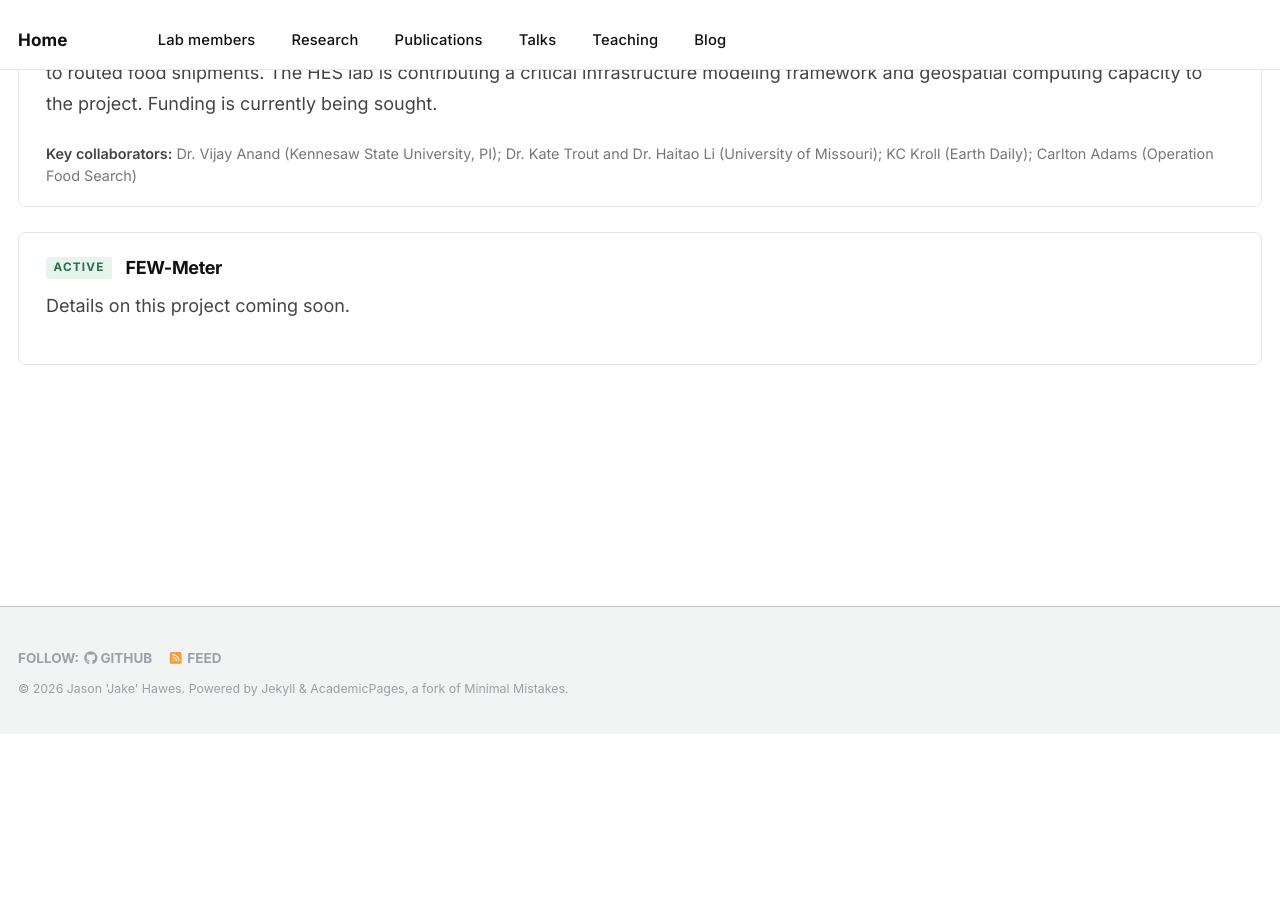
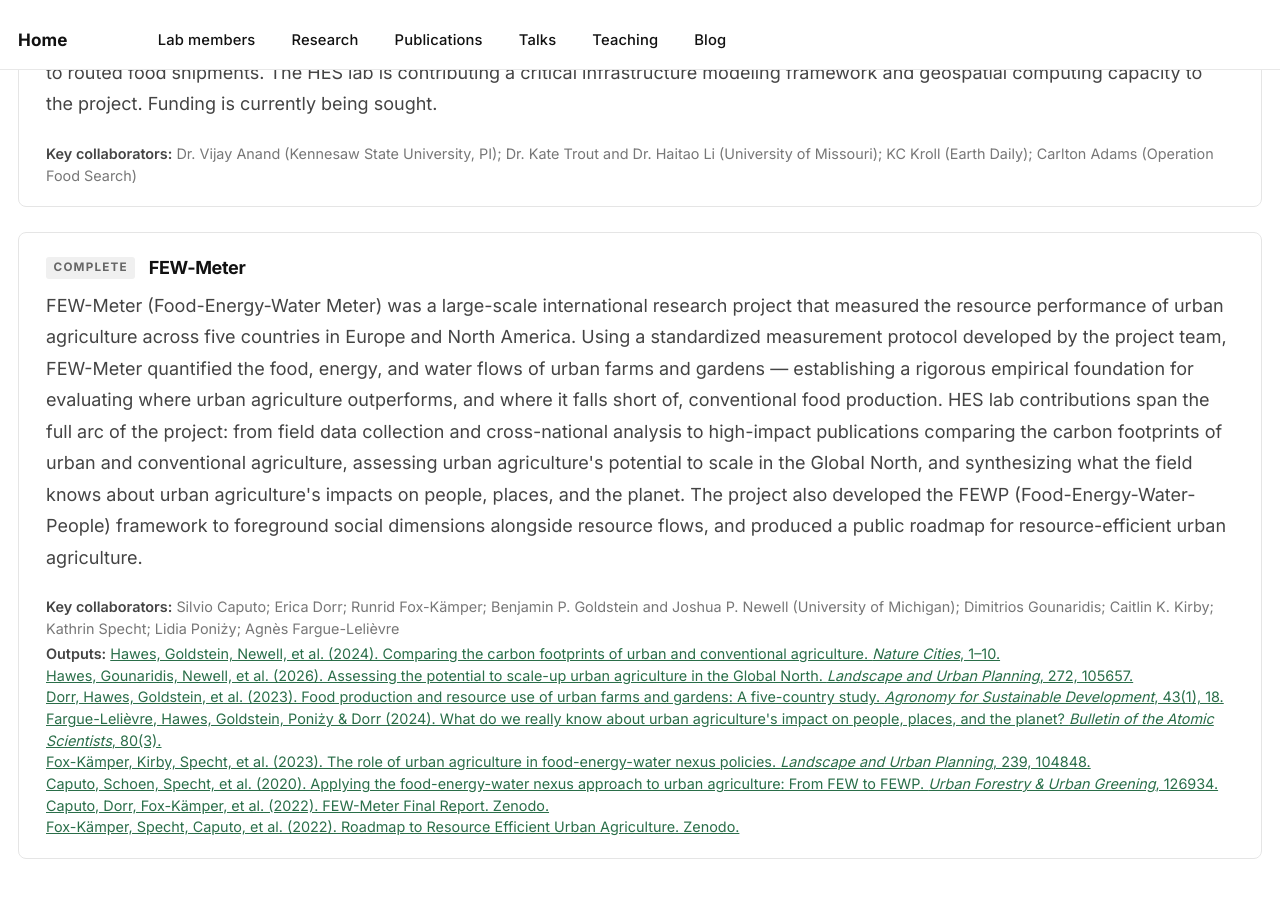
Before and after one commit to jkhawes/jkhawes.github.io, a Jekyll site: the page built from _research/circular-economy.md, in a window 1280 px wide and 900 px high, scrolled down 2612 px. Built offline with Jekyll 4.4.1, drawn with Linux system fonts in a browser that asks for light colours; before the commit the page ends 3347 px from its top, so only the background shows below that.

Commit message:
Update circular-economy.md

```diff
--- a/_research/circular-economy.md
+++ b/_research/circular-economy.md
@@ -162,8 +162,21 @@ The HES lab investigates the social and material dimensions of sustainability
 
 <div class="hes-project">
   <div class="hes-project__header">
-    <span class="hes-project__status hes-project__status--active">Active</span>
+    <span class="hes-project__status hes-project__status--complete">Complete</span>
     <h3 class="hes-project__title">FEW-Meter</h3>
   </div>
-  <p class="hes-project__desc">Details on this project coming soon.</p>
+  <p class="hes-project__desc">FEW-Meter (Food-Energy-Water Meter) was a large-scale international research project that measured the resource performance of urban agriculture across five countries in Europe and North America. Using a standardized measurement protocol developed by the project team, FEW-Meter quantified the food, energy, and water flows of urban farms and gardens — establishing a rigorous empirical foundation for evaluating where urban agriculture outperforms, and where it falls short of, conventional food production. HES lab contributions span the full arc of the project: from field data collection and cross-national analysis to high-impact publications comparing the carbon footprints of urban and conventional agriculture, assessing urban agriculture's potential to scale in the Global North, and synthesizing what the field knows about urban agriculture's impacts on people, places, and the planet. The project also developed the FEWP (Food-Energy-Water-People) framework to foreground social dimensions alongside resource flows, and produced a public roadmap for resource-efficient urban agriculture.</p>
+  <div class="hes-project__meta">
+    <div><span>Key collaborators:</span> Silvio Caputo; Erica Dorr; Runrid Fox-Kämper; Benjamin P. Goldstein and Joshua P. Newell (University of Michigan); Dimitrios Gounaridis; Caitlin K. Kirby; Kathrin Specht; Lidia Poniży; Agnès Fargue-Lelièvre</div>
+    <div><span>Outputs:</span>
+      <a href="https://doi.org/10.1038/s44284-023-00023-3" target="_blank">Hawes, Goldstein, Newell, et al. (2024). Comparing the carbon footprints of urban and conventional agriculture. <em>Nature Cities</em>, 1–10.</a><br>
+      <a href="https://doi.org/10.1016/j.landurbplan.2026.105657" target="_blank">Hawes, Gounaridis, Newell, et al. (2026). Assessing the potential to scale-up urban agriculture in the Global North. <em>Landscape and Urban Planning</em>, 272, 105657.</a><br>
+      <a href="https://doi.org/10.1007/s13593-022-00859-4" target="_blank">Dorr, Hawes, Goldstein, et al. (2023). Food production and resource use of urban farms and gardens: A five-country study. <em>Agronomy for Sustainable Development</em>, 43(1), 18.</a><br>
+      <a href="https://www.tandfonline.com/doi/abs/10.1080/00963402.2024.2339125" target="_blank">Fargue-Lelièvre, Hawes, Goldstein, Poniży &amp; Dorr (2024). What do we really know about urban agriculture's impact on people, places, and the planet? <em>Bulletin of the Atomic Scientists</em>, 80(3).</a><br>
+      <a href="https://doi.org/10.1016/j.landurbplan.2023.104848" target="_blank">Fox-Kämper, Kirby, Specht, et al. (2023). The role of urban agriculture in food-energy-water nexus policies. <em>Landscape and Urban Planning</em>, 239, 104848.</a><br>
+      <a href="https://doi.org/10.1016/j.ufug.2020.126934" target="_blank">Caputo, Schoen, Specht, et al. (2020). Applying the food-energy-water nexus approach to urban agriculture: From FEW to FEWP. <em>Urban Forestry &amp; Urban Greening</em>, 126934.</a><br>
+      <a href="https://doi.org/10.5281/zenodo.6558032" target="_blank">Caputo, Dorr, Fox-Kämper, et al. (2022). FEW-Meter Final Report. Zenodo.</a><br>
+      <a href="https://zenodo.org/record/6622125" target="_blank">Fox-Kämper, Specht, Caputo, et al. (2022). Roadmap to Resource Efficient Urban Agriculture. Zenodo.</a>
+    </div>
+  </div>
 </div>
```
